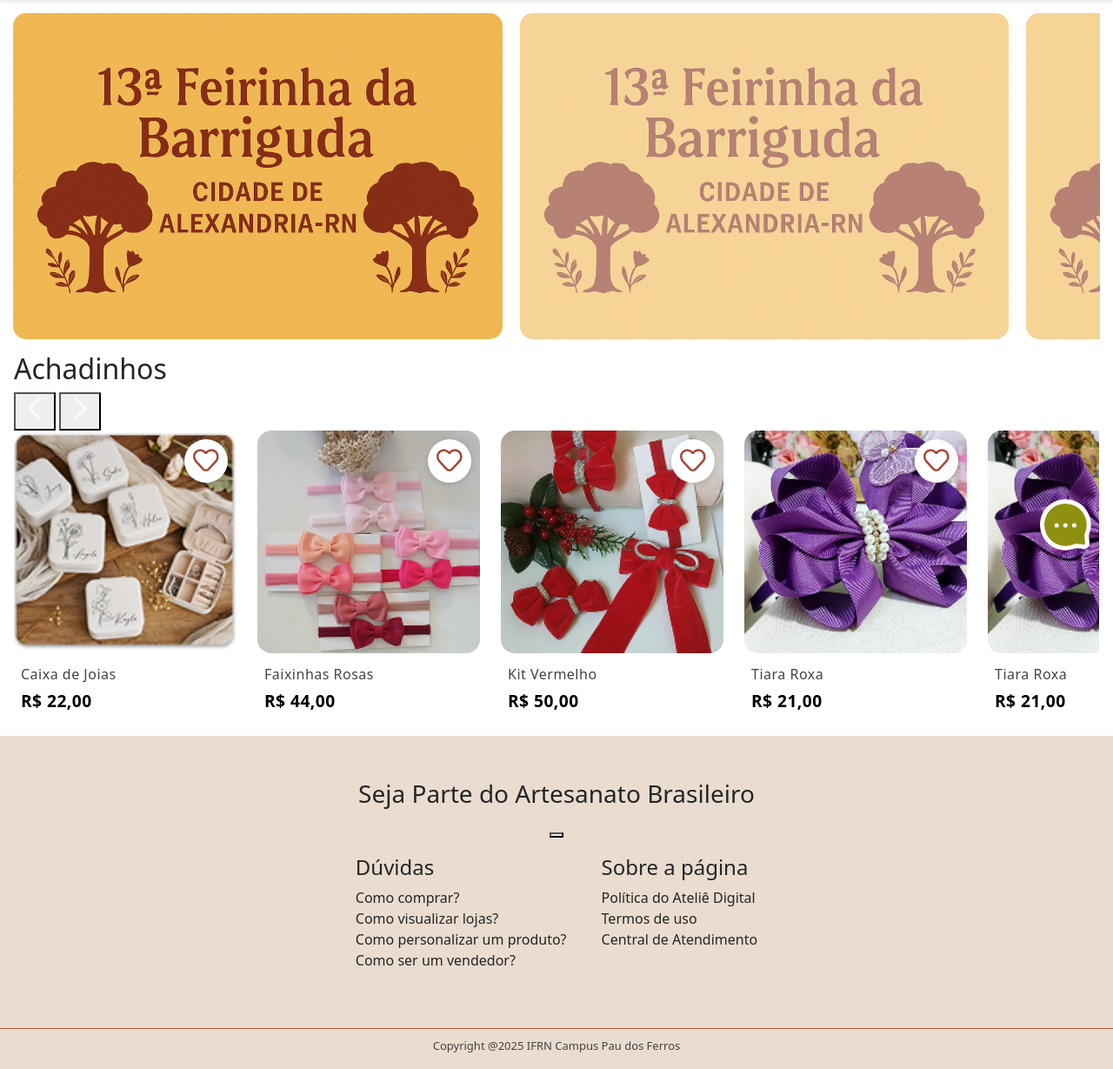
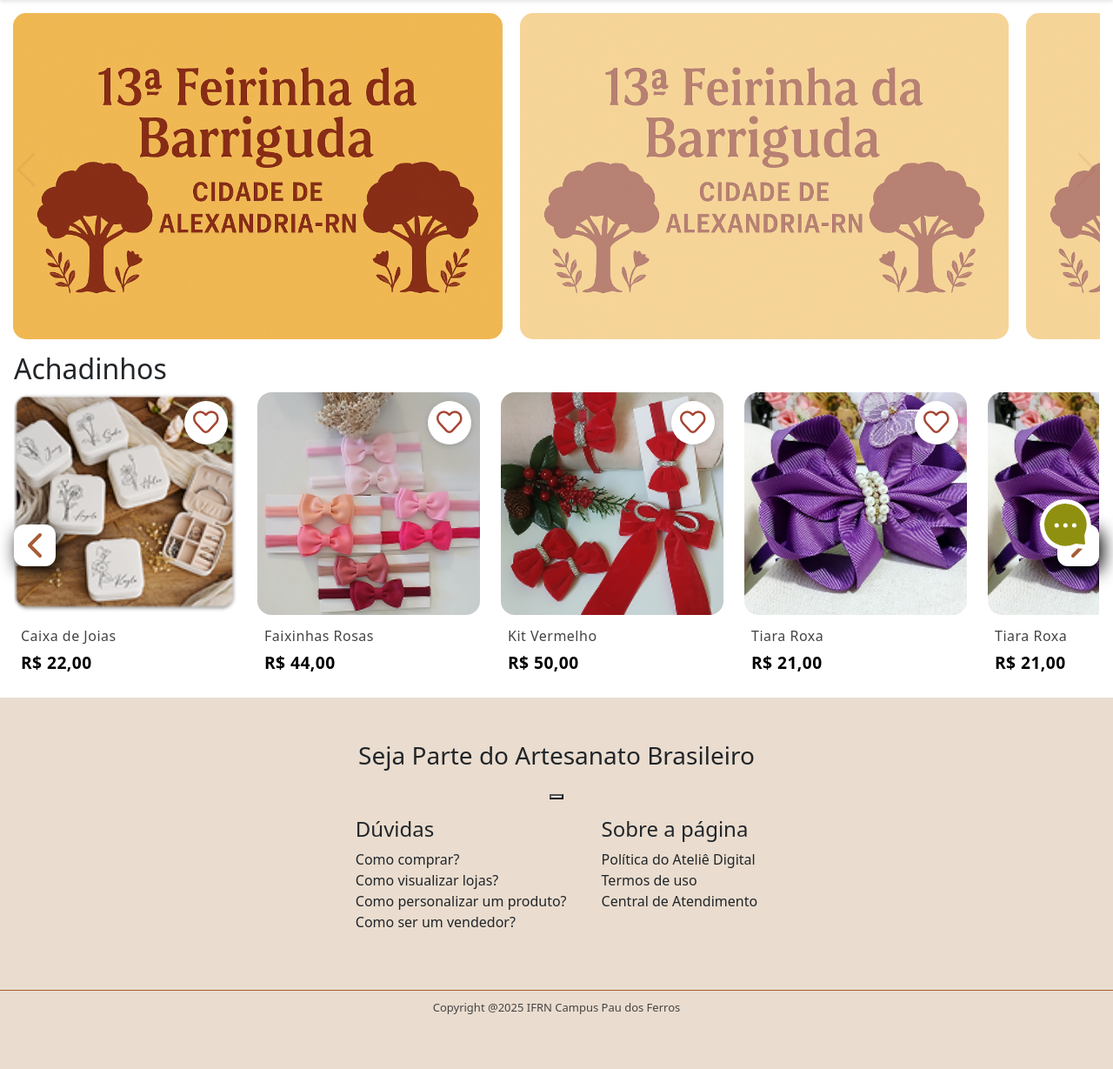
Before and after one commit to AroldoF/Atelie-Digital, a Django app: template templates/index.html in a window 1280 px wide. Shown: the part 142-1371 px from the top of the page at 87% size. After the commit the page ends 1327 px from the top, so only its background shows below. Run offline with Django 5.2, Linux system fonts and the light colour scheme; the template is opened without the code that fills it, so the values that code supplies are empty.

Commit message:
feat: carousel de cards

```diff
--- a/apps/products/static/css/partials/card.css
+++ b/apps/products/static/css/partials/card.css
@@ -1,6 +1,7 @@
 .card {
   border: none;
   width: 16rem;
+
 }
 
 
--- a/apps/products/templates/products/partials/card.html
+++ b/apps/products/templates/products/partials/card.html
@@ -4,6 +4,7 @@
   <link rel="stylesheet" href="{% static 'css/partials/card.css' %}">
 {% endblock style %}
 
+<a href="#">
   <div class="card" >
     <div id="areaImg">
       <img src="{% static url %}" class="card-img-top img" alt="{{ description }}">
@@ -16,3 +17,4 @@
       <p id="price">{{ price }}</p>
     </div>
   </div>
+</a>
--- a/static/css/partials/advertisingCarousel.css
+++ b/static/css/partials/advertisingCarousel.css
@@ -51,8 +51,8 @@
 }
 
 .arrow-left .carousel-control-prev-icon, .arrow-right .carousel-control-next-icon{
-  width: 30px;
-  height: 30px;
+  width: 48px;
+  height: 48px;
   background-size: contain;
   background-repeat: no-repeat;
   background-position: center;
--- a/static/css/partials/cardsCarousel.css
+++ b/static/css/partials/cardsCarousel.css
@@ -1,5 +1,6 @@
 .cardsCarousel{
   width: 100%;
+  position: relative;
 }
 .gallery-cards{
   overflow-x: auto;
@@ -11,5 +12,64 @@
 }
 
 .card {
-  flex-shrink: 0; /* Impede que o item encolha */
+  flex-shrink: 0;
 }
+.button-left,
+.button-right {
+  appearance: none;
+  -webkit-appearance: none;
+  background: none;
+  border: none;
+  padding: 0;
+  cursor: pointer;
+  outline: none;
+}
+
+.button-left:focus,
+.button-right:focus,
+.button-left:active,
+.button-right:active {
+  border: none;
+  outline: none;
+  background: none;
+}
+
+.button-left,
+.button-right {
+    position: absolute;
+    top: 0;
+    bottom: 0;
+    padding: 0;
+    display: flex;
+    align-items: center;
+    justify-content: center;
+    z-index: 10;
+}
+
+
+.button-left {
+    left: 0;
+}
+
+
+.button-right {
+    right: 0;
+    left: auto;
+}
+
+.img-prev,.img-next{
+  width:48px;
+  height:48px;
+  border-radius: 12px;
+  background-color: #fff;
+  box-shadow: 4px 6px 20px 0px black;
+
+}
+.gallery-cards::-webkit-scrollbar {
+  display: none;
+}
+
+.gallery-cards {
+  -ms-overflow-style: none;
+  scrollbar-width: none;
+}
--- a/templates/partials/cardsCarousel.html
+++ b/templates/partials/cardsCarousel.html
@@ -5,17 +5,17 @@
 
 
 <div class="cardsCarousel">
-    <button class="button-left control" aria-label="Previous item" >
-    <span class="carousel-control-prev-icon" aria-hidden="true"></span>
+    <button class="button-left cont" aria-label="Previous item" >
+        <img src="{% static 'media/icons/chevron-left.svg'%}"  class="img-prev" alt="">
+    </button>
 
-    </button>
-    <button class="button-right control" aria-label="next item" >
-        <span class="carousel-control-next-icon" aria-hidden="true"></span>
+    <button class="button-right cont" aria-label="next item" >
+       <img src="{% static 'media/icons/chevron-right.svg'%}" class="img-next" alt="">
     </button>
     <div class="gallery-cards">
         <div class="cards">
 
-            <div class="card">
+            <div class="card current-card">
                 {% include 'products/partials/card.html' with url='media/caixaDeJoias.png' description='Caixa de Joias' price='R$ 22,00' %}
             </div>
             <div class="card">
```
Also changed, not shown: static/js/partials/cardsCarousel.js (+41 -0 lines), static/media/icons/chevron-left.svg (added), static/media/icons/chevron-right.svg (added). Lines whose indentation alone changed are shown as unchanged.
